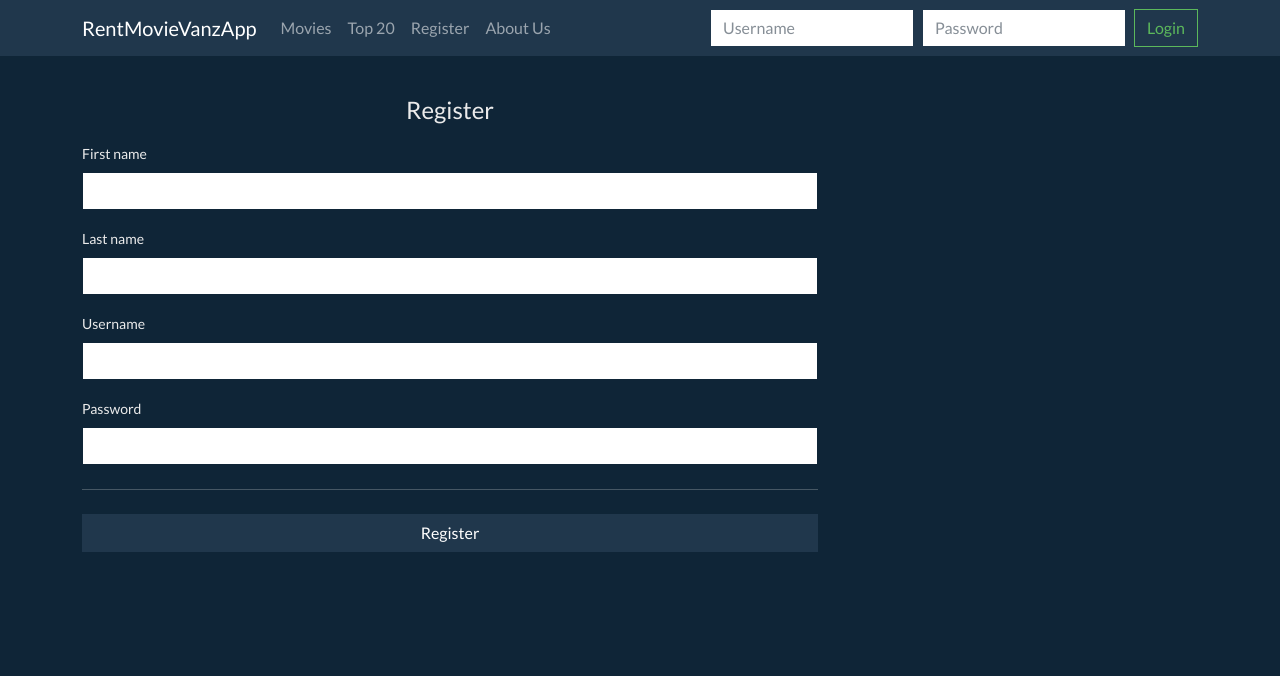
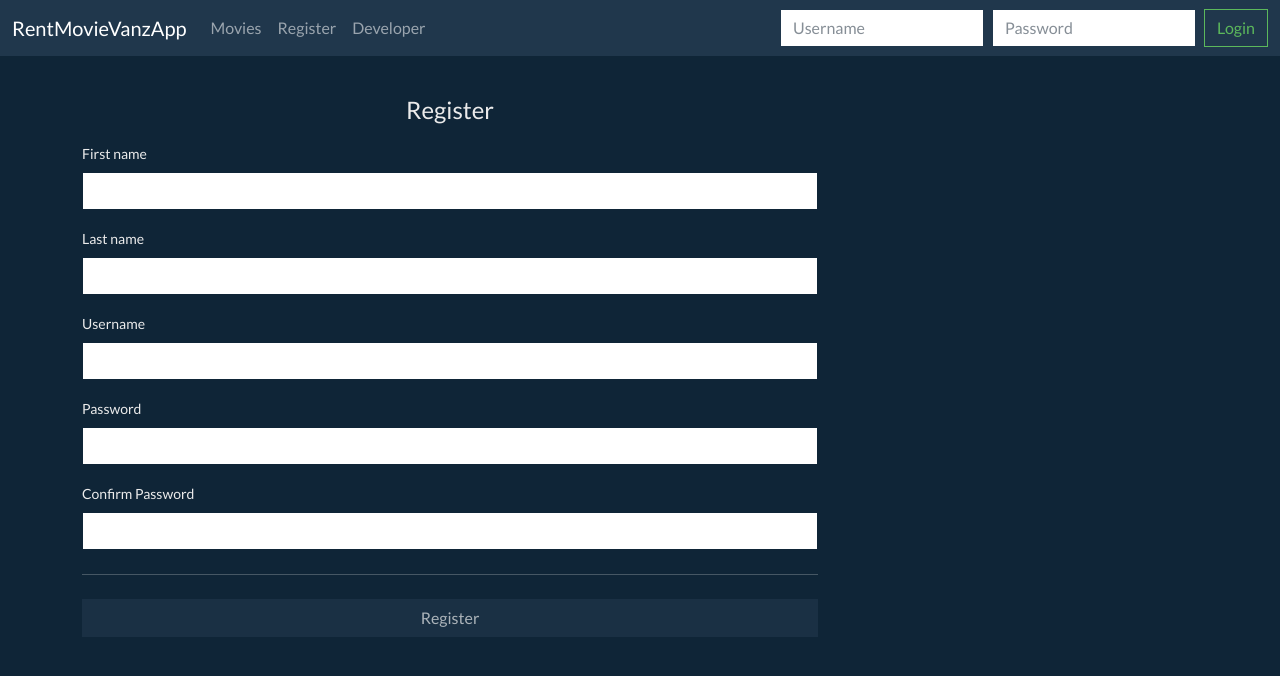
Before and after one commit to gadjetboi/RentMovieVanzApp, an Angular app in the folder Client/: page /register in a window 1280 px wide. Shown: the top 676 px of the page. Built offline with nearby package versions, Linux system fonts and the light colour scheme; what ngx-videogular would draw is missing.

Commit message:
fixing nav layout and add register

```diff
--- a/Client/src/app/aboutus/aboutus.component.html
+++ b/Client/src/app/aboutus/aboutus.component.html
@@ -1,7 +1,7 @@
 <section class="py-5 text-center container">
     <div class="row py-lg-5">
       <div class="col-lg-6 col-md-8 mx-auto">
-        <h1 class="fw-light">About Us</h1>
+        <h1 class="fw-light">Author: Vanz T. Perla</h1>
       </div>
     </div>
 </section>
--- a/Client/src/app/app-routing.module.ts
+++ b/Client/src/app/app-routing.module.ts
@@ -9,7 +9,7 @@ import { RegisterComponent } from './register/register.component';
 import { AuthGuard } from './_guards/auth.guard';
 
 const routes: Routes = [
-  { path: '', component: HomeComponent },
+  { path: 'home', component: HomeComponent },
   { path: 'member', component: MemberComponent, canActivate: [AuthGuard]},
   { path: 'aboutus', component: AboutusComponent},
   { path: 'register', component: RegisterComponent },
--- a/Client/src/app/app.module.ts
+++ b/Client/src/app/app.module.ts
@@ -16,6 +16,7 @@ import { MemberComponent } from './member/member.component';
 import { SharedModule } from './_modules/shared.module';
 import { DetailComponent } from './detail/detail.component';
 import { VideogularComponent } from './_common/videogular/videogular.component';
+import { ReactiveFormsModule } from '@angular/forms';
 
 
 @NgModule({
@@ -37,6 +38,7 @@ import { VideogularComponent } from './_common/videogular/videogular.component';
     FormsModule,
     SharedModule,
     VgCoreModule,
+    ReactiveFormsModule
   ],
   providers: [],
   bootstrap: [AppComponent]
--- a/Client/src/app/nav/nav.component.html
+++ b/Client/src/app/nav/nav.component.html
@@ -1,13 +1,14 @@
 <header>
-    <nav class="navbar navbar-expand-md navbar-dark fixed-top bg-dark">
-        <div class="container">
-            <a class="navbar-brand" routerLink="/home">RentMovieVanzApp</a>
-            <ul class="navbar-nav me-auto mb-2 mb-md-0">
+    <nav class="navbar navbar-expand-lg navbar-dark fixed-top bg-dark">
+        <div class="container-fluid">
+          <a class="navbar-brand" href="/home">RentMovieVanzApp</a>
+          <button class="navbar-toggler" type="button" data-bs-toggle="collapse" data-bs-target="#navbarSupportedContent" aria-controls="navbarSupportedContent" aria-expanded="false" aria-label="Toggle navigation">
+            <span class="navbar-toggler-icon"></span>
+          </button>
+          <div class="collapse navbar-collapse" id="navbarSupportedContent">
+            <ul class="navbar-nav me-auto mb-2 mb-lg-0">
               <li class="nav-item">
-                    <a class="nav-link" href="#">Movies</a>
-                </li>
-                <li class="nav-item">
-                    <a class="nav-link" href="#">Top 20</a>
+                <a class="nav-link" href="/home">Movies</a>
               </li>
               <ng-container *ngIf="(currentToken$ | async ) === null">
                 <li class="nav-item">
@@ -20,16 +21,17 @@
                 </li>
               </ng-container>
               <li class="nav-item">
-                    <a class="nav-link" routerLink="/aboutus">About Us</a>
+                <a class="nav-link" routerLink="/aboutus">Developer</a>
+              </li>
+              <li *ngIf="(currentToken$ | async )" class="nav-item">
+                <a class="nav-link" (click)="logout()" href="#">Logout</a>
               </li>
             </ul>
-
             <form *ngIf="(currentToken$ | async ) === null" #loginForm="ngForm" class="d-flex" (ngSubmit)="login()" autocomplete="off">
                 <input class="form-control me-2" name="username" [(ngModel)] = "userModel.username" type="text" placeholder="Username">
                 <input class="form-control me-2" name="password" [(ngModel)] = "userModel.password" type="password" placeholder="Password">
                 <button class="btn btn-outline-success" type="submit">Login</button>
             </form>
-
             <div *ngIf="(currentToken$ | async )">
                 <div class="collapse navbar-collapse" id="navbarNavDarkDropdown" dropdown>
                     <ul class="navbar-nav">
@@ -47,6 +49,6 @@
                 </div>
             </div>
           </div>
-
+        </div>
       </nav>
   </header>
--- a/Client/src/app/register/register.component.html
+++ b/Client/src/app/register/register.component.html
@@ -2,46 +2,52 @@
     <div class="row py-lg-5">
         <div class="col-md-7 col-lg-8">
             <h4 class="mb-3 text-center">Register</h4>
-            <form class="needs-validation" novalidate="">
+            <form class="needs-validation" (ngSubmit)="onSubmit()" [formGroup]="registrationForm">
               <div class="row g-3">
+
                 <div class="col-sm-12">
                   <label for="firstName" class="form-label">First name</label>
-                  <input type="text" class="form-control" id="firstName" placeholder="" value="" required="">
-                  <div class="invalid-feedback">
-                    Valid first name is required.
+                  <input type="text" class="form-control" formControlName="firstName" required>
+                  <div class="invalid-feedback" *ngIf="f['firstName'].touched && f['firstName'].invalid" class="alert alert-danger">
+                    First Name is required.
                   </div>
                 </div>
 
                 <div class="col-sm-12">
                   <label for="lastName" class="form-label">Last name</label>
-                  <input type="text" class="form-control" id="lastName" placeholder="" value="" required="">
-                  <div class="invalid-feedback">
-                    Valid last name is required.
+                  <input type="text" class="form-control" formControlName="lastName" required>
+                  <div class="invalid-feedback" *ngIf="f['lastName'].touched && f['lastName'].invalid" class="alert alert-danger">
+                    Last Name is required.
                   </div>
                 </div>
 
                 <div class="col-12">
-                  <label for="username" class="form-label">Username</label>
-                  <div class="input-group has-validation">
-                    <input type="text" class="form-control" id="username" required="">
-                  <div class="invalid-feedback">
-                      Your username is required.
-                    </div>
+                  <label for="userName" class="form-label">Username</label>
+                  <input type="text" class="form-control" formControlName="userName" required>
+                  <div class="invalid-feedback" *ngIf="f['userName'].touched && f['userName'].invalid" class="alert alert-danger">
+                      Username is required.
                   </div>
                 </div>
 
                 <div class="col-12">
                     <label for="password" class="form-label">Password</label>
-                    <div class="input-group has-validation">
-                      <input type="password" class="form-control" id="password" required="">
-                    <div class="invalid-feedback">
-                        Your password is required.
-                      </div>
+                    <input type="password" class="form-control" formControlName="password" (change)="clearConfirmPassword()" required>
+                    <div class="invalid-feedback" *ngIf="f['password'].touched && f['password'].invalid" class="alert alert-danger">
+                      Your password is required.
                     </div>
+                </div>
+
+                <div class="col-12">
+                  <label for="confirmPassword" class="form-label">Confirm Password</label>
+                  <input type="password" class="form-control" formControlName="confirmPassword" required>
+                  <div class="invalid-feedback" *ngIf="registrationForm.get('confirmPassword').errors?.mismatch" class="alert alert-danger">
+                    Password Confirmation must match password
                   </div>
+                </div>
+
               </div>
               <hr class="my-4">
-              <button class="w-100 btn btn btn-dark btn-md" type="submit">Register</button>
+              <button class="w-100 btn btn btn-dark btn-md" [disabled]="!registrationForm.valid" type="submit">Register</button>
             </form>
           </div>
     </div>
--- a/Client/src/app/register/register.component.ts
+++ b/Client/src/app/register/register.component.ts
@@ -1,4 +1,6 @@
 import { Component, OnInit } from '@angular/core';
+import { FormBuilder, FormControl, ValidatorFn } from '@angular/forms';
+import { Validators } from '@angular/forms';
 
 @Component({
   selector: 'app-register',
@@ -7,9 +9,44 @@ import { Component, OnInit } from '@angular/core';
 })
 export class RegisterComponent implements OnInit {
 
-  constructor() { }
+  constructor(private fb: FormBuilder) { }
 
-  ngOnInit(): void {
+  ngOnInit(): void
+  {
+  }
+
+
+  registrationForm = this.fb.group({
+    firstName: ['', Validators.required],
+    lastName: ['', Validators.required],
+    userName: ['', Validators.required],
+    password: ['', Validators.required],
+    confirmPassword: ['', [Validators.required, RetypeConfirm('password')]]
+  });
+
+  onSubmit() {
+    console.log(this.registrationForm);
+    console.log(this.registrationForm.value);
+    console.log(this.registrationForm.controls.firstName.errors?.required);
+  }
+
+  get f(){
+    return this.registrationForm.controls;
+  }
+
+  clearConfirmPassword()
+  {
+    this.registrationForm.controls.confirmPassword.setValue("");
   }
 
 }
+
+function RetypeConfirm(newpassword: string): ValidatorFn {
+  return (control: FormControl) => {
+
+      if (!control || !control.parent) {
+          return null;
+      }
+      return control.parent.get(newpassword).value === control.value ? null : { mismatch: true };
+  };
+}
```
Lines whose indentation alone changed are shown as unchanged.
